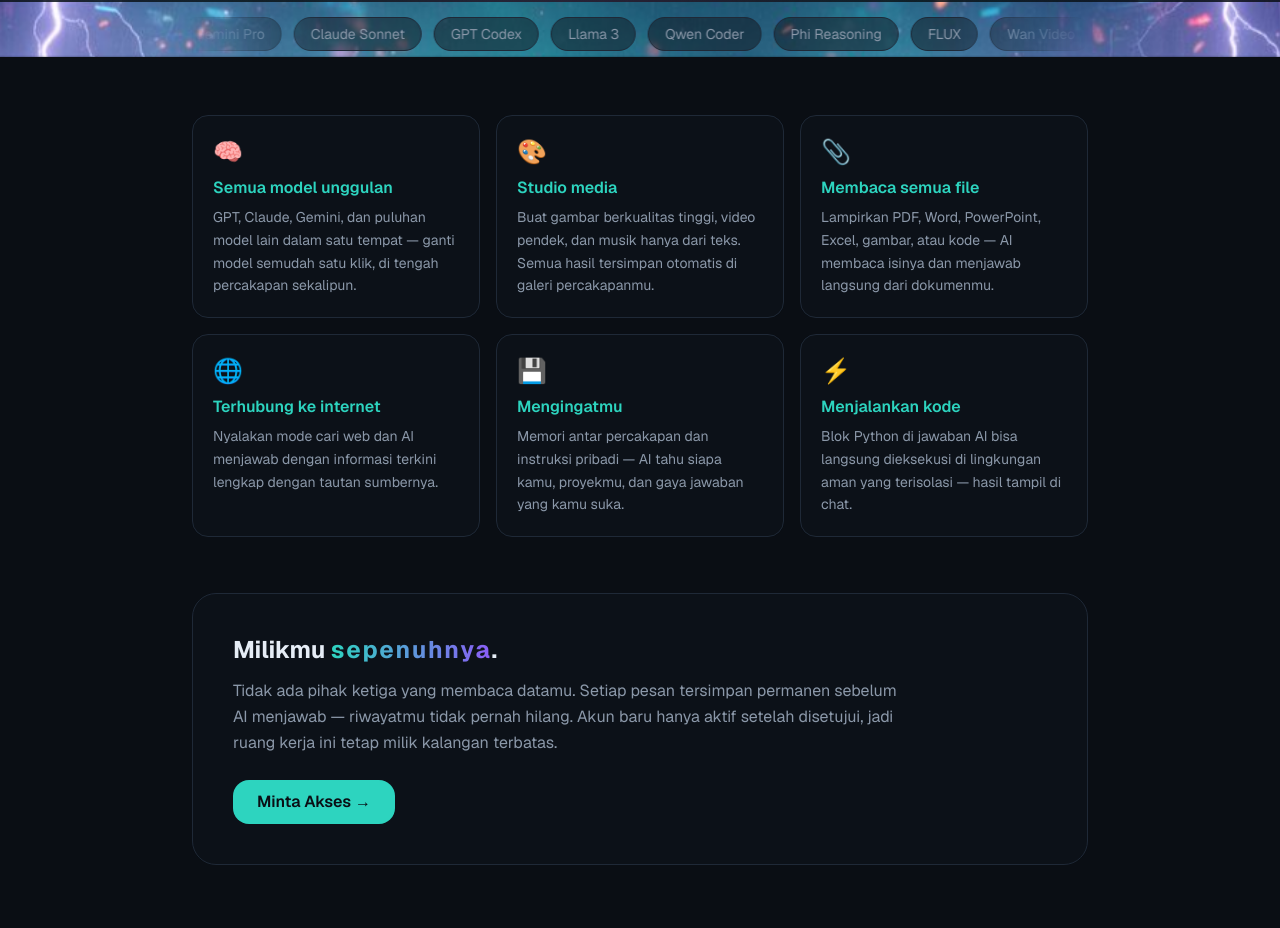
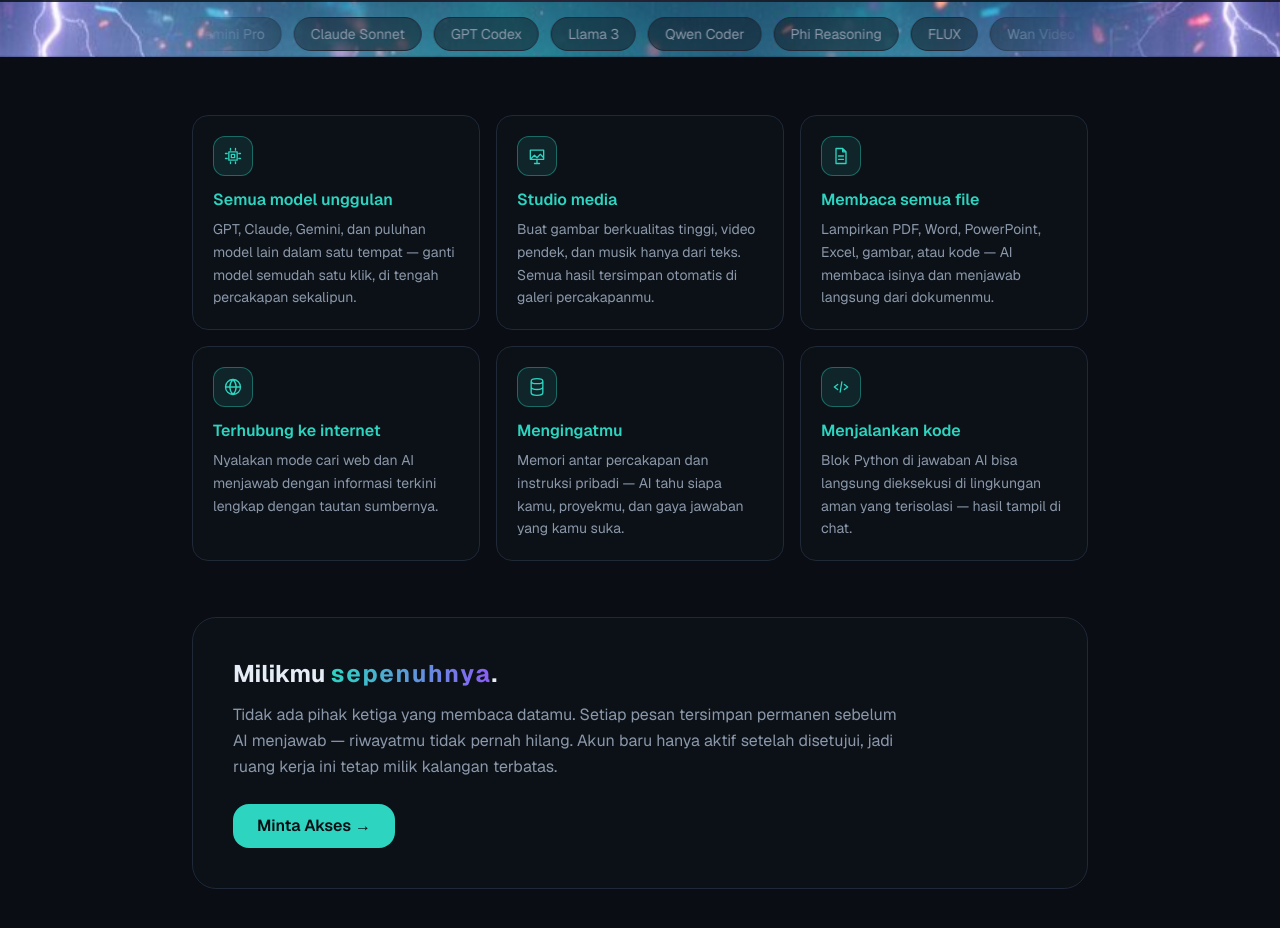
Before and after one commit to muhammadrizalharis/zaltr-ai, a Next.js app: page / in a window 1280 px wide. Shown: the part 798-1726 px from the top of the page. Built offline with nearby package versions, Linux system fonts and the light colour scheme; no server answers.

Commit message:
style(landing): ganti emoji kartu fitur dengan ikon SVG line-art seragam

```diff
--- a/src/app/page.tsx
+++ b/src/app/page.tsx
@@ -8,13 +8,34 @@ const MODELS = [
   "Llama 3", "Qwen Coder", "Phi Reasoning", "FLUX", "Wan Video", "ACE Music",
 ];
 
+const IKON: Record<string, React.ReactNode> = {
+  model: (
+    <path d="M9 3v2m6-2v2M9 19v2m6-2v2M3 9h2m-2 6h2m14-6h2m-2 6h2M7 7h10v10H7zM10 10h4v4h-4z" />
+  ),
+  studio: (
+    <path d="M4 5h16v11H4zM4 16l5-5 3 3 4-4 4 4M9 21h6m-3-5v5" />
+  ),
+  file: (
+    <path d="M14 3H6v18h12V7zM14 3v4h4M9 12h6M9 16h6" />
+  ),
+  web: (
+    <path d="M12 3a9 9 0 100 18 9 9 0 000-18zM3 12h18M12 3c2.5 2.6 3.8 5.7 3.8 9S14.5 18.4 12 21c-2.5-2.6-3.8-5.7-3.8-9S9.5 5.6 12 3z" />
+  ),
+  memori: (
+    <path d="M5 5a7 3 0 0114 0v14a7 3 0 01-14 0zM5 5a7 3 0 0014 0M5 12a7 3 0 0014 0" />
+  ),
+  kode: (
+    <path d="M8 9l-4 3 4 3M16 9l4 3-4 3M13 6l-2 12" />
+  ),
+};
+
 const FITUR: Array<[string, string, string]> = [
-  ["🧠", "Semua model unggulan", "GPT, Claude, Gemini, dan puluhan model lain dalam satu tempat — ganti model semudah satu klik, di tengah percakapan sekalipun."],
-  ["🎨", "Studio media", "Buat gambar berkualitas tinggi, video pendek, dan musik hanya dari teks. Semua hasil tersimpan otomatis di galeri percakapanmu."],
-  ["📎", "Membaca semua file", "Lampirkan PDF, Word, PowerPoint, Excel, gambar, atau kode — AI membaca isinya dan menjawab langsung dari dokumenmu."],
-  ["🌐", "Terhubung ke internet", "Nyalakan mode cari web dan AI menjawab dengan informasi terkini lengkap dengan tautan sumbernya."],
-  ["💾", "Mengingatmu", "Memori antar percakapan dan instruksi pribadi — AI tahu siapa kamu, proyekmu, dan gaya jawaban yang kamu suka."],
-  ["⚡", "Menjalankan kode", "Blok Python di jawaban AI bisa langsung dieksekusi di lingkungan aman yang terisolasi — hasil tampil di chat."],
+  ["model", "Semua model unggulan", "GPT, Claude, Gemini, dan puluhan model lain dalam satu tempat — ganti model semudah satu klik, di tengah percakapan sekalipun."],
+  ["studio", "Studio media", "Buat gambar berkualitas tinggi, video pendek, dan musik hanya dari teks. Semua hasil tersimpan otomatis di galeri percakapanmu."],
+  ["file", "Membaca semua file", "Lampirkan PDF, Word, PowerPoint, Excel, gambar, atau kode — AI membaca isinya dan menjawab langsung dari dokumenmu."],
+  ["web", "Terhubung ke internet", "Nyalakan mode cari web dan AI menjawab dengan informasi terkini lengkap dengan tautan sumbernya."],
+  ["memori", "Mengingatmu", "Memori antar percakapan dan instruksi pribadi — AI tahu siapa kamu, proyekmu, dan gaya jawaban yang kamu suka."],
+  ["kode", "Menjalankan kode", "Blok Python di jawaban AI bisa langsung dieksekusi di lingkungan aman yang terisolasi — hasil tampil di chat."],
 ];
 
 export default async function WelcomePage() {
@@ -146,8 +167,20 @@ export default async function WelcomePage() {
               key={judul}
               className={`lift fade-up d${(i % 6) + 1} rounded-2xl border border-line bg-panel/70 p-5 backdrop-blur`}
             >
-              <span className="text-2xl">{ikon}</span>
-              <h3 className="mb-1.5 mt-2 font-semibold text-accent-a">{judul}</h3>
+              <span className="inline-flex h-10 w-10 items-center justify-center rounded-xl border border-accent-a/40 bg-accent-a/10 text-accent-a">
+                <svg
+                  viewBox="0 0 24 24"
+                  fill="none"
+                  stroke="currentColor"
+                  strokeWidth="1.6"
+                  strokeLinecap="round"
+                  strokeLinejoin="round"
+                  className="h-5 w-5"
+                >
+                  {IKON[ikon]}
+                </svg>
+              </span>
+              <h3 className="mb-1.5 mt-3 font-semibold text-accent-a">{judul}</h3>
               <p className="text-sm leading-relaxed text-muted">{isi}</p>
             </div>
           ))}
```
